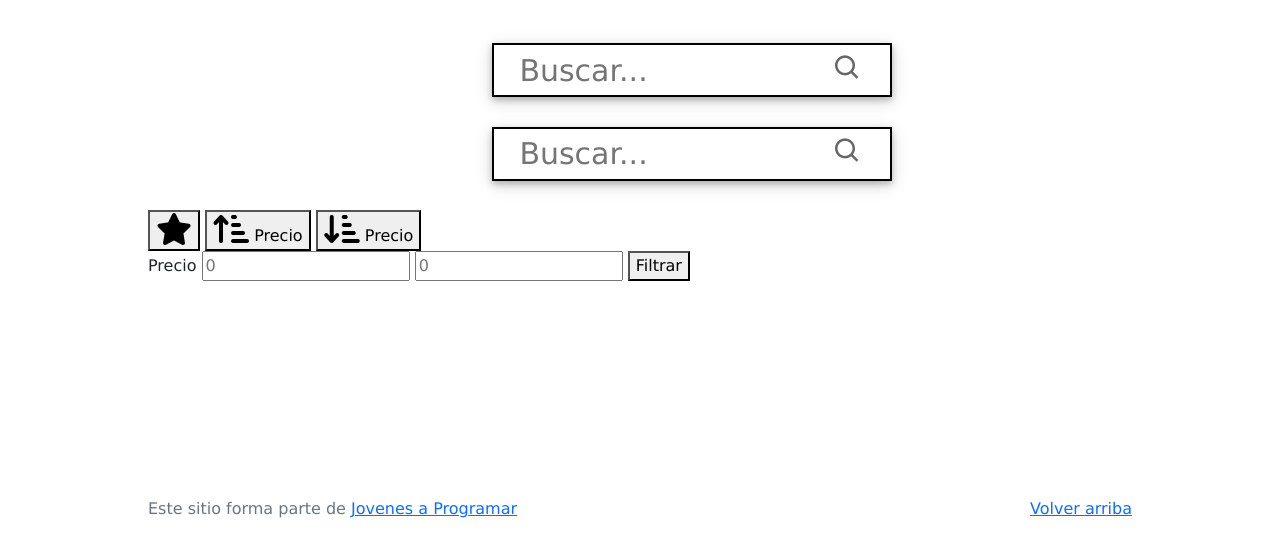
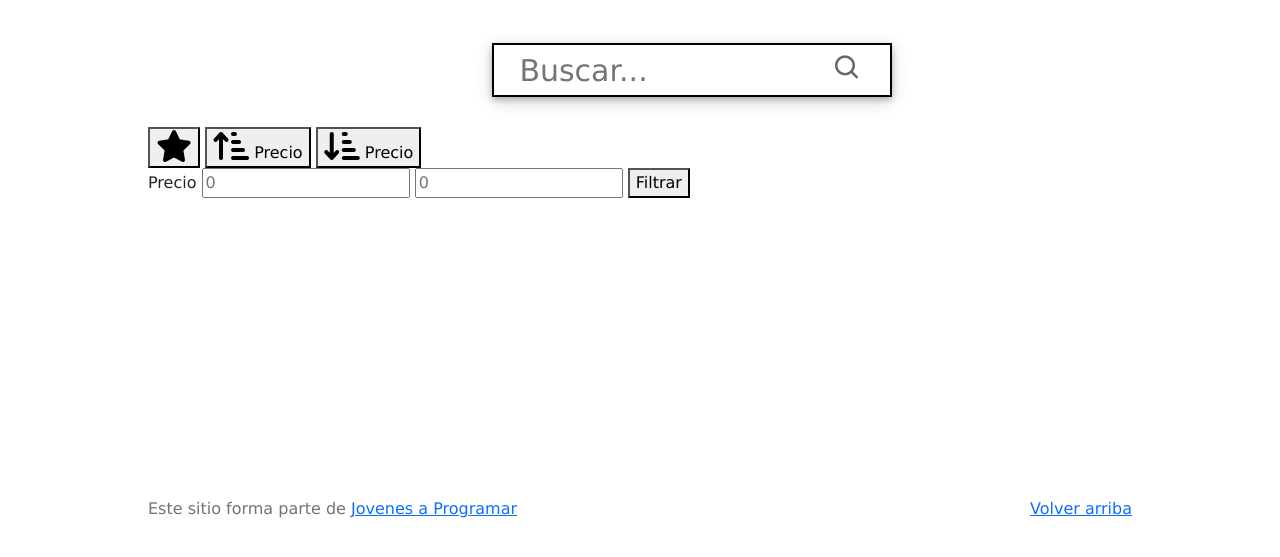
Before and after one commit to laraolivares/workspace-inicial, a plain HTML site: page products.html in a window 1280 px wide. Shown: the part 265-822 px from the top of the page. Drawn offline with nearby package versions, Linux system fonts and the light colour scheme; no server answers; sample sign-in values are in the browser's storage.

Commit message:
Update products.html

```diff
--- a/products.html
+++ b/products.html
@@ -58,14 +58,6 @@
 
   </div>
 
-    <!-- Barra de busqueda -->
-    <div>
-      <input type="text" id="search-bar" placeholder="Buscar..." />
-      <i class='bx bx-search' id="lupa"></i>
-      <div id="container"> </div>
-
-      </div>
-
 <!-- Botones para filtrar precio y ordenar -->
 <div class="ordenar-relevancia">
   <button id="sortRelevanceDesc"><i class="fa-solid fa-star fa-2x"></i></button>
```
